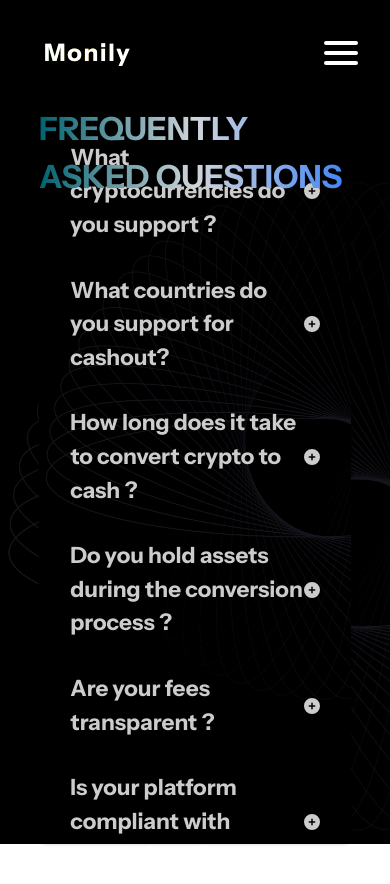
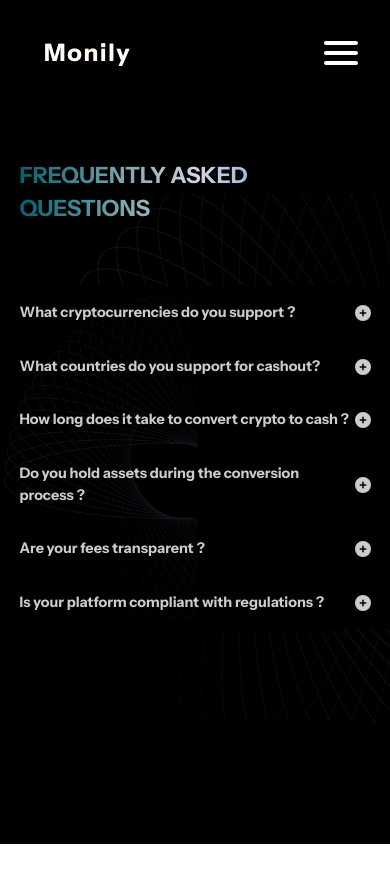
Before and after one commit to belbelbelbel/monily-app, a Next.js app: page /faq in a window 390 px wide. Shown: the top 884 px of the page. After the commit the page ends 844 px from the top, so only its background shows below. Built offline with nearby package versions, Linux system fonts and the light colour scheme.

Commit message:
resolved commits

```diff
--- a/app/faq/page.tsx
+++ b/app/faq/page.tsx
@@ -17,21 +17,21 @@
         setAnswer(answer === id ? "" : id);
     };
     return (
-        <div className='w-screen h-screen bg-black flex flex-col items-center justify-center'>
+        <div className='w-screen h-screen bg-black flex flex-col items-center justify-cen'>
             <div className='h-[15%] w-full'>
                 <NavBar />
             </div>
-            <div className='flex relative top-8 items-center justify-center text-transparent bg-gradient-to-r from-[#006270] via-gray-300 to-blue-500 bg-clip-text animate-shine w-[80%] mx-auto'>
-                <div className={`text-[2rem] ${sans.className}`}>FREQUENTLY ASKED QUESTIONS</div>
+            <div className='flex relative top-8 items-center lt:justify-center  text-transparent bg-gradient-to-r from-[#006270] via-gray-300 to-blue-500 bg-clip-text animate-shine lt:w-[80%] w-[90%] mx-auto'>
+                <div className={`lt:text-[2rem] text-[1.4rem] ${sans.className}`}>FREQUENTLY ASKED QUESTIONS</div>
             </div>
-            <div className='flex items-center h-[80%] w-full bg-black bg-cover bg-center bg-bg-img-3 justify-center'>
-                <div className='bg-black h-[100%] w-[80%] rounded-[7px] bg-bg-img-3 bg-contain bg-no-repeat shadow text-white text-opacity-80'>
-                    <div className='w-[80%] flex flex-col justify-center mx-auto h-full'>
+            <div className='flex items-center h-[33rem] lt:h-[40rem] xl:h-[80%] w-full bg-black bg-cover bg-center bg-bg-img-3 justify-center'>
+                <div className='bg-black lt:h-[100%]  md:w-[80%] w-full rounded-[7px] bg-bg-img-3 bg-contain bg-no-repeat shadow text-white text-opacity-80'>
+                    <div className='md:w-[80%] w-[90%] flex flex-col md:gap-4 justify-center mx-auto h-full'>
                         {accordionData.map((item) => (
                             <div key={item.id} className='flex flex-col justify-between cursor-pointer' onClick={() => handleClick(item.id)}>
                                 <div className='flex items-center justify-between'>
                                     <div className='py-4'>
-                                        <h2 className={`font-bold text-[1.4rem] ${sans.className}`}>{item.question}</h2>
+                                        <h2 className={`font-bold lt:text-[1.6rem] text-[0.9rem] md:text-[1.4rem] ${sans.className}`}>{item.question}</h2>
                                     </div>
                                     <div className='cursor-pointer'>
                                         {answer === item.id ? <FaCircleMinus className='text-[#006270]' /> : <FaCirclePlus />}
@@ -45,7 +45,7 @@
                                             transition={{ duration: 0.5 }}
                                             exit={{ opacity: 0, height: 0 }}
                                             className='relative block'>
-                                            <div className={`absolute text-[1rem] w-[80%] ${sans.className}`}>{item.answer}</div>
+                                            <div className={`absolute xl:text-[1rem] lt:text-[1.1rem] w-[90%] md:w-[80%] text-[0.8rem] text-gray-400 ${sans.className}`}>{item.answer}</div>
                                         </motion.div>
                                     )}
                                 </AnimatePresence>
```
